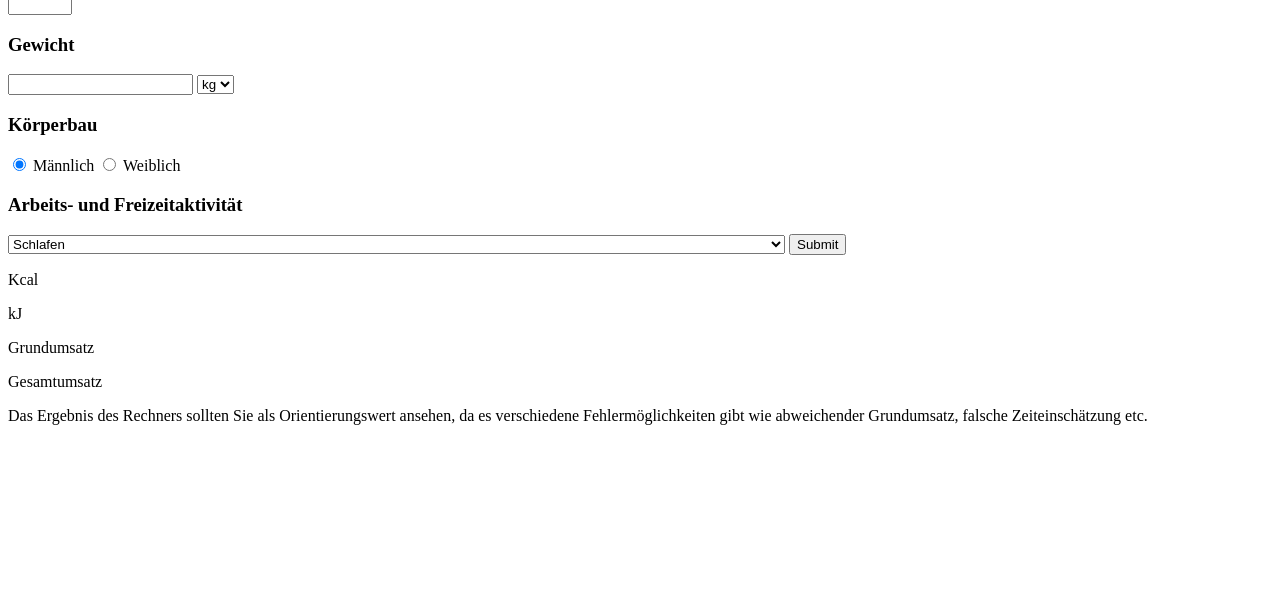
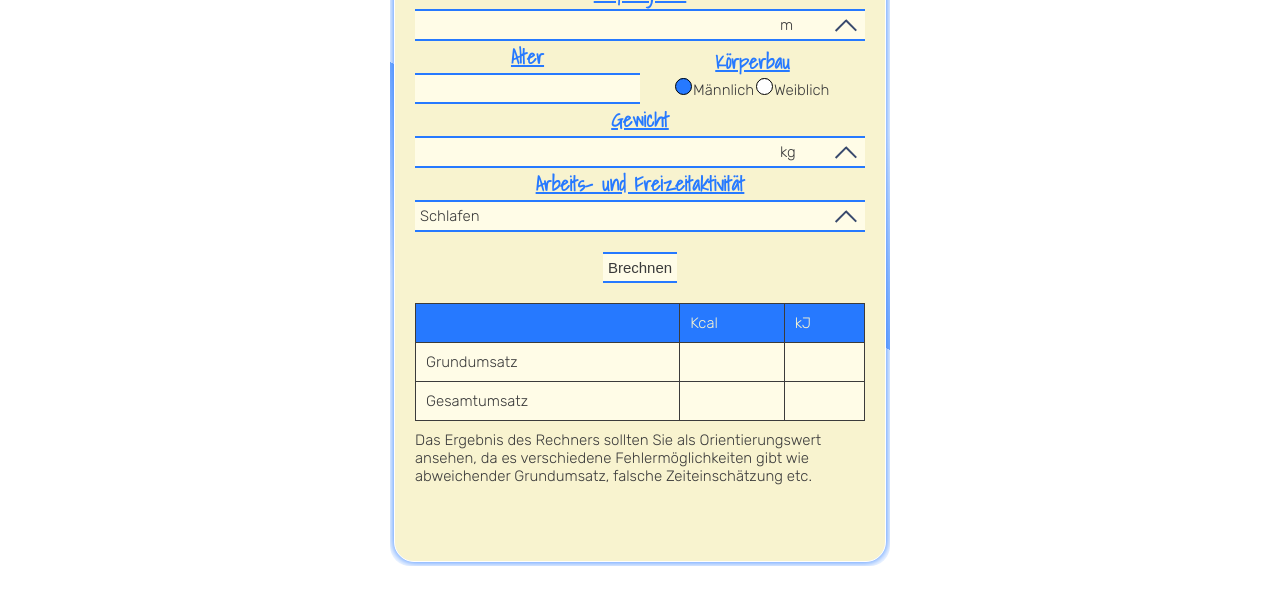
Before and after one commit to Quaselz/caloriecalculator, a plain HTML site: page index.html in a window 1280 px wide. Shown: the part 194-800 px from the top of the page. Drawn offline with Linux system fonts and the light colour scheme.

Commit message:
adding style changing html struktur, missing big boom

```diff
--- a/assets/css/style.css
+++ b/assets/css/style.css
@@ -0,0 +1,369 @@
+@font-face {
+	font-family: rubik;
+	src: url("../fonts/Rubik-VariableFont_wght.ttf");
+}
+
+@font-face {
+	font-family: shadow;
+	src: url("../fonts/ShadowsIntoLight-Regular.ttf");
+}
+
+:root {
+	--space-height: 2vh;
+	--space-width: 2vw;
+	--second-color: rgb(38, 121, 255);
+	--main-color: rgb(248, 243, 207);
+	--main-opacity-color: rgb(255, 252, 231);
+	--main-font-color: #3b3b3b;
+}
+
+* {
+	margin: 0;
+	padding: 0;
+	box-sizing: border-box;
+}
+
+html {
+	font-size: 62.5%;
+	font-family: "rubik", Arial, Helvetica, sans-serif;
+	color: var(--main-font-color);
+	text-align: center;
+}
+
+.box {
+	min-width: 500px;
+	max-width: 100%;
+	min-height: 90vh;
+	position: relative;
+	border-radius: 20px;
+	background-color: transparent;
+	overflow: hidden;
+}
+.wrapper {
+	display: flex;
+	align-items: center;
+	justify-content: center;
+	flex-direction: column;
+	border: 1px solid white;
+	padding: calc(var(--space-height) * 4) 2rem;
+	box-shadow: 0 0 10px 0 var(--second-color);
+	border-radius: 20px;
+	position: absolute;
+	inset: 4px;
+	z-index: 1;
+	background-color: var(--main-color);
+	overflow: hidden;
+}
+.wrapper > p {
+	text-align: left;
+}
+main {
+	background-color: white;
+	padding: 0 calc(var(--space-width) * 10);
+	min-height: 100vh;
+	min-height: 100svh;
+	display: flex;
+	justify-content: center;
+	align-items: center;
+}
+form {
+	width: 100%;
+}
+
+h1,
+h2,
+h3 {
+	font-family: "shadow", Arial, Helvetica, sans-serif;
+	color: var(--second-color);
+}
+
+h1 {
+	font-size: 4rem;
+	line-height: 5rem;
+	text-align: center;
+}
+
+h3 {
+	font-size: 2rem;
+	text-decoration: underline;
+}
+p,
+label {
+	font-weight: 300;
+	font-size: 1.5rem;
+}
+
+.box::before {
+	content: "";
+	position: absolute;
+	top: -50%;
+	left: -50%;
+	width: 100%;
+	height: 100%;
+	background: linear-gradient(
+		0deg,
+		transparent,
+		transparent,
+		var(--second-color),
+		var(--second-color),
+		var(--second-color)
+	);
+	z-index: 1;
+	transform-origin: bottom right;
+	animation: rotate 6s linear infinite;
+}
+
+.box::after {
+	content: "";
+	position: absolute;
+	top: -50%;
+	left: -50%;
+	width: 100%;
+	height: 100%;
+	background: linear-gradient(
+		0deg,
+		transparent,
+		transparent,
+		var(--second-color),
+		var(--second-color),
+		var(--second-color)
+	);
+	z-index: 0;
+	transform-origin: bottom right;
+	animation: rotate 6s linear infinite;
+	animation-delay: -3s;
+}
+
+input,
+option,
+select {
+	background-color: var(--main-opacity-color);
+	border-width: 2px 0 2px 0;
+	border-style: solid;
+	border-color: var(--second-color);
+	display: inline-block;
+	padding: 0.5rem;
+	font-size: 1.5rem;
+	font-weight: 300;
+	width: 100%;
+}
+input::-webkit-outer-spin-button,
+input::-webkit-inner-spin-button {
+	-webkit-appearance: none;
+}
+
+input[type="radio"] {
+	width: 15px;
+	height: 15px;
+}
+input[type="radio"]:after {
+	width: 100%;
+	height: 100%;
+	border-radius: 100%;
+	position: relative;
+	display: inline-block;
+	border: 1px solid black;
+	top: 0;
+	left: -1px;
+	content: "";
+	background-color: white;
+	transition: background-color 0.5s;
+}
+input[type="radio"]:checked:after {
+	width: 100%;
+	height: 100%;
+	border-radius: 100%;
+	position: relative;
+	display: inline-block;
+	border: 1px solid white;
+	top: 0;
+	left: -1px;
+	content: "";
+	background-color: var(--second-color);
+	border: 1px solid black;
+}
+
+#activity {
+	width: 100%;
+}
+
+table,
+td {
+	border: 1px solid var(--main-font-color);
+	padding: 1rem;
+}
+
+table {
+	border-collapse: collapse;
+	border-spacing: 0;
+	border-width: thin 0 0 thin;
+	margin: 0 0 1em;
+	table-layout: auto;
+	width: 100%;
+	padding: 0 var(--space-width);
+}
+table tr:first-child td {
+	background-color: var(--second-color);
+	color: var(--main-color);
+}
+
+td {
+	font-weight: normal;
+	text-align: left;
+	font-size: 1.5rem;
+	font-weight: 300;
+	color: var(--main-font-color);
+	background-color: var(--main-opacity-color);
+}
+
+.field-wrapper {
+	display: flex;
+}
+.field-wrapper.center {
+	align-items: center;
+	justify-content: center;
+}
+.field-wrapper.center > div {
+	width: 50%;
+}
+
+.field-wrapper > input {
+	width: 80%;
+}
+.field-wrapper .activity-wrapper {
+	width: 20%;
+}
+
+.field-wrapper
+
+/* =======================
+        Dropdown
+=======================*/
+
+.activity-wrapper {
+	position: relative;
+	user-select: none;
+}
+.activity {
+	position: relative;
+	display: flex;
+	flex-direction: column;
+}
+.select_trigger {
+	position: relative;
+	display: flex;
+	align-items: center;
+	justify-content: space-between;
+	padding: 0.5rem;
+	font-size: 1.5rem;
+	font-weight: 300;
+	color: var(--main-font-color);
+	background-color: var(--main-opacity-color);
+	cursor: pointer;
+	border-width: 2px 0 2px 0;
+	border-style: solid;
+	border-color: var(--second-color);
+}
+.select-options {
+	position: absolute;
+	display: block;
+	top: 100%;
+	left: 0;
+	right: 0;
+	border: 2px solid var(--second-color);
+	border-top: 0;
+	background: #fff;
+	transition: all 0.5s;
+	opacity: 0;
+	visibility: hidden;
+	pointer-events: none;
+	z-index: 2;
+}
+.activity.open .select-options {
+	opacity: 1;
+	visibility: visible;
+	pointer-events: all;
+}
+.select-option {
+	position: relative;
+	display: block;
+	padding: 0.5rem;
+	font-size: 1.5rem;
+	font-weight: 300;
+	color: var(--main-font-color);
+	cursor: pointer;
+	transition: all 0.5s;
+}
+.select-option:hover {
+	cursor: pointer;
+	background-color: rgba(38, 121, 255, 0.8);
+	color: var(--main-color);
+}
+.select-option.selected {
+	color: #ffffff;
+	background-color: var(--second-color);
+}
+
+.arrow {
+	position: relative;
+	height: 15px;
+	width: 15px;
+}
+.arrow::before,
+.arrow::after {
+	content: "";
+	position: absolute;
+	bottom: 0px;
+	width: 0.15rem;
+	height: 100%;
+	transition: all 0.5s;
+}
+.arrow::before {
+	left: -5px;
+	transform: rotate(45deg);
+	background-color: #394a6d;
+}
+.arrow::after {
+	left: 5px;
+	transform: rotate(-45deg);
+	background-color: #394a6d;
+}
+.open .arrow::before {
+	left: -5px;
+	transform: rotate(-45deg);
+}
+.open .arrow::after {
+	left: 5px;
+	transform: rotate(45deg);
+}
+
+/* Button */
+
+#btn {
+	margin: 2rem;
+	padding: 0.5rem;
+	background-color: var(--main-opacity-color);
+	border-width: 2px 0 2px 0;
+	border-style: solid;
+	border-color: var(--second-color);
+	font-size: 1.5rem;
+	font-weight: 300;
+	color: var(--main-font-color);
+	cursor: pointer;
+	transition: all 0.5s;
+}
+
+#btn:hover,
+#btn:active,
+#btn:focus {
+	background-color: var(--second-color);
+	color: var(--main-opacity-color);
+}
+@keyframes rotate {
+	0% {
+		transform: rotate(0deg);
+	}
+	100% {
+		transform: rotate(360deg);
+	}
+}
--- a/assets/js/main.js
+++ b/assets/js/main.js
@@ -17,12 +17,20 @@ myForm.addEventListener("submit", (event) => {
 	//getting values
 	const age = Number(document.querySelector("#age").value);
 	const gender = document.querySelector('input[name="gender"]:checked').value;
-	const activity = document.querySelector("#activity").value;
+
+	const activity = document
+		.querySelector("#activity")
+		.querySelector(".selected").dataset.value;
+
 	let height = document.querySelector("#height").value;
-	const heightMassUnit = document.querySelector("#heightUnit").value;
+	const heightMassUnit = document
+		.querySelector("#heightUnit")
+		.querySelector(".selected").dataset.value;
 
 	let weight = document.querySelector("#weight").value;
-	const weightMassUnit = document.querySelector("#weightUnit").value;
+	const weightMassUnit = document
+		.querySelector("#weightUnit")
+		.querySelector(".selected").dataset.value;
 
 	let basalRate, totalRate, totalRateCalc;
 
@@ -83,3 +91,25 @@ myForm.addEventListener("submit", (event) => {
 	ooutputTotalRateKcalDisplay.innerHTML = totalRate.toFixed(3);
 	outputTotalRateKJDisplay.innerHTML = (totalRate * 4.2).toFixed(3);
 });
+
+//setting up dropboxs
+for (const dropbox of document.querySelectorAll(".activity-wrapper")) {
+	dropbox.addEventListener("click", function () {
+		this.querySelector(".activity").classList.toggle("open");
+	});
+}
+
+//setting up dropbox selections
+for (const option of document.querySelectorAll(".select-option")) {
+	option.addEventListener("click", function () {
+		if (!this.classList.contains("selected")) {
+			this.parentNode
+				.querySelector(".select-option.selected")
+				.classList.remove("selected");
+			this.classList.add("selected");
+			this.closest(".activity").querySelector(
+				".select_trigger span"
+			).textContent = this.textContent;
+		}
+	});
+}
--- a/index.html
+++ b/index.html
@@ -4,7 +4,7 @@
 		<meta charset="UTF-8" />
 		<meta http-equiv="X-UA-Compatible" content="IE=edge" />
 		<meta name="viewport" content="width=device-width, initial-scale=1.0" />
-		<title>Zeichenkettentrennungsmaschine</title>
+		<title>Caloriecalculator</title>
 		<link rel="stylesheet" href="./assets/css/style.css" />
 	</head>
 	<body>
@@ -15,6 +15,7 @@
 					<form action="" id="form">
 						<div>
 							<label for="height"><h3>Körpergröße</h3></label>
+							<div class="field-wrapper">
 								<input
 									type="number"
 									name="height"
@@ -23,11 +24,24 @@
 									step="0.01"
 								/>
 								<label for="heightUnit"></label>
-							<select name="heightUnit" id="heightUnit">
-								<option value="m">m</option>
-								<option value="cm">cm</option>
-							</select>
+								<div class="activity-wrapper">
+									<div class="activity">
+										<div class="select_trigger">
+											<span>m</span>
+											<div class="arrow"></div>
 										</div>
+										<div class="select-options" id="heightUnit">
+											<span class="select-option selected" data-value="m"
+												>m</span
+											>
+											<span class="select-option" data-value="cm">cm</span>
+										</div>
+									</div>
+								</div>
+							</div>
+						</div>
+						<div class="field-wrapper center">
+							<div>
 								<label for="age"><h3>Alter</h3></label>
 								<input
 									type="number"
@@ -37,8 +51,24 @@
 									min="0"
 									max="150"
 								/>
+							</div>
+							<div class="genderfield">
+								<h3>Körperbau</h3>
+								<input
+									type="radio"
+									name="gender"
+									value="male"
+									id="male"
+									checked
+								/>
+								<label for="male">Männlich</label>
+								<input type="radio" name="gender" value="female" id="female" />
+								<label for="female">Weiblich</label>
+							</div>
+						</div>
 						<div>
 							<label for="weight"><h3>Gewicht</h3></label>
+							<div class="field-wrapper">
 								<input
 									type="number"
 									name="weight"
@@ -47,52 +77,77 @@
 									step="0.01"
 								/>
 								<label for="weightUnit"></label>
-							<select name="weightUnit" id="weightUnit">
-								<option value="kg">kg</option>
-								<option value="g">g</option>
-							</select>
+								<div class="activity-wrapper">
+									<div class="activity">
+										<div class="select_trigger">
+											<span>kg</span>
+											<div class="arrow"></div>
 										</div>
-						<h3>Körperbau</h3>
-						<input type="radio" name="gender" value="male" id="male" checked />
-						<label for="male">Männlich</label>
-						<input type="radio" name="gender" value="female" id="female" />
-						<label for="female">Weiblich</label>
+										<div class="select-options" id="weightUnit">
+											<span class="select-option selected" data-value="kg"
+												>kg</span
+											>
+											<span class="select-option" data-value="g">g</span>
+										</div>
+									</div>
+								</div>
+							</div>
+						</div>
 
 						<label for="activity"
 							><h3>Arbeits- und Freizeitaktivität</h3></label
 						>
-						<select name="activity" id="activity">
-							<option value="sleep">Schlafen</option>
-							<option value="lay">Nur Sitzen oder Liegen</option>
-							<option value="sit">
+						<div class="activity-wrapper">
+							<div class="activity">
+								<div class="select_trigger">
+									<span>Schlafen</span>
+									<div class="arrow"></div>
+								</div>
+								<div class="select-options" id="activity">
+									<span class="select-option selected" data-value="sleep"
+										>Schlafen</span
+									>
+									<span class="select-option" data-value="lay"
+										>Nur Sitzen oder Liegen</span
+									>
+									<span class="select-option" data-value="sit">
 										Ausschließlich sitzende Tätigkeiten mit wenig oder keiner
 										Körperlichen Aktivität in der Freizeit, z.B. Büroarbeit
-							</option>
-							<option value="sitPlus">
+									</span>
+									<span class="select-option" data-value="sitPlus">
 										Sitzende Tätigkeit mit zeitweilig gehender oder stehender
 										Tätigkeit, z.B. Studierende, Fließbandarbeiter, Laboranten,
 										Kraftfahrer
-							</option>
-							<option value="stayMost">
+									</span>
+									<span class="select-option" data-value="stayMost">
 										Überwiegend gehende oder stehende Tätigkeit, z.B. Verkäufer,
 										Kellner, Handwerker, Mechaniker, Hausfrauen
-							</option>
-							<option value="stay">
+									</span>
+									<span class="select-option" data-value="stay">
 										Körperlich anstrengende berufliche Arbeit
-							</option>
-						</select>
-						<button type="submit" value="Daten trennen" id="btn">Submit</button>
+									</span>
+								</div>
+							</div>
+						</div>
+						<button type="submit" id="btn">Brechnen</button>
 					</form>
-					<div class="grid">
-						<p>Kcal</p>
-						<p>kJ</p>
-						<p>Grundumsatz</p>
-						<p id="outputBasalRateKcal"></p>
-						<p id="outputBasalRateKJ"></p>
-						<p>Gesamtumsatz</p>
-						<p id="outputTotalRateKcal"></p>
-						<p id="outputTotalRateKJ"></p>
-					</div>
+					<table>
+						<tr>
+							<td></td>
+							<td>Kcal</td>
+							<td>kJ</td>
+						</tr>
+						<tr>
+							<td>Grundumsatz</td>
+							<td id="outputBasalRateKcal"></td>
+							<td id="outputBasalRateKJ"></td>
+						</tr>
+						<tr>
+							<td>Gesamtumsatz</td>
+							<td id="outputTotalRateKcal"></td>
+							<td id="outputTotalRateKJ"></td>
+						</tr>
+					</table>
 					<p>
 						Das Ergebnis des Rechners sollten Sie als Orientierungswert ansehen,
 						da es verschiedene Fehlermöglichkeiten gibt wie abweichender
```
Lines whose indentation alone changed are shown as unchanged.
